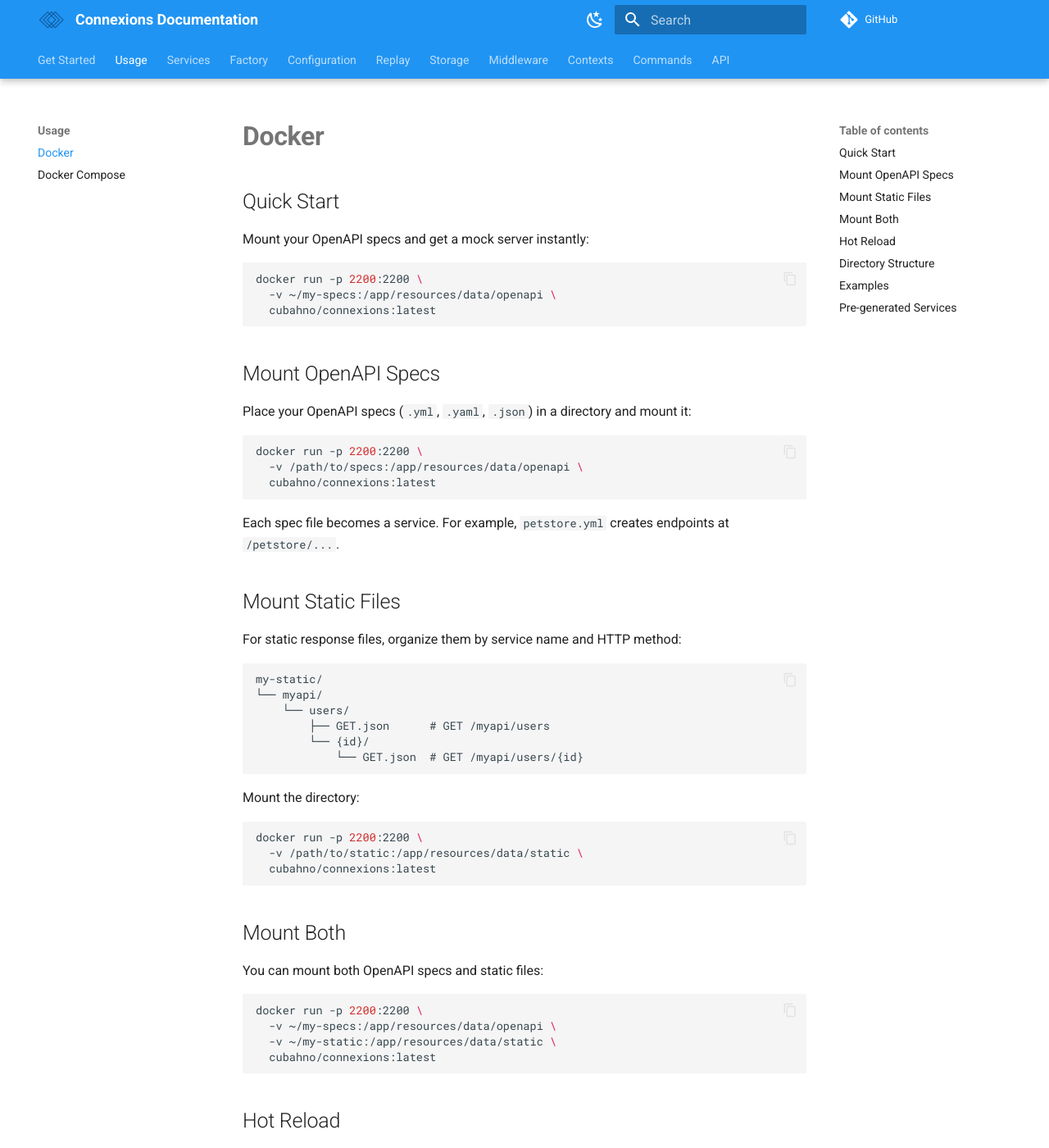
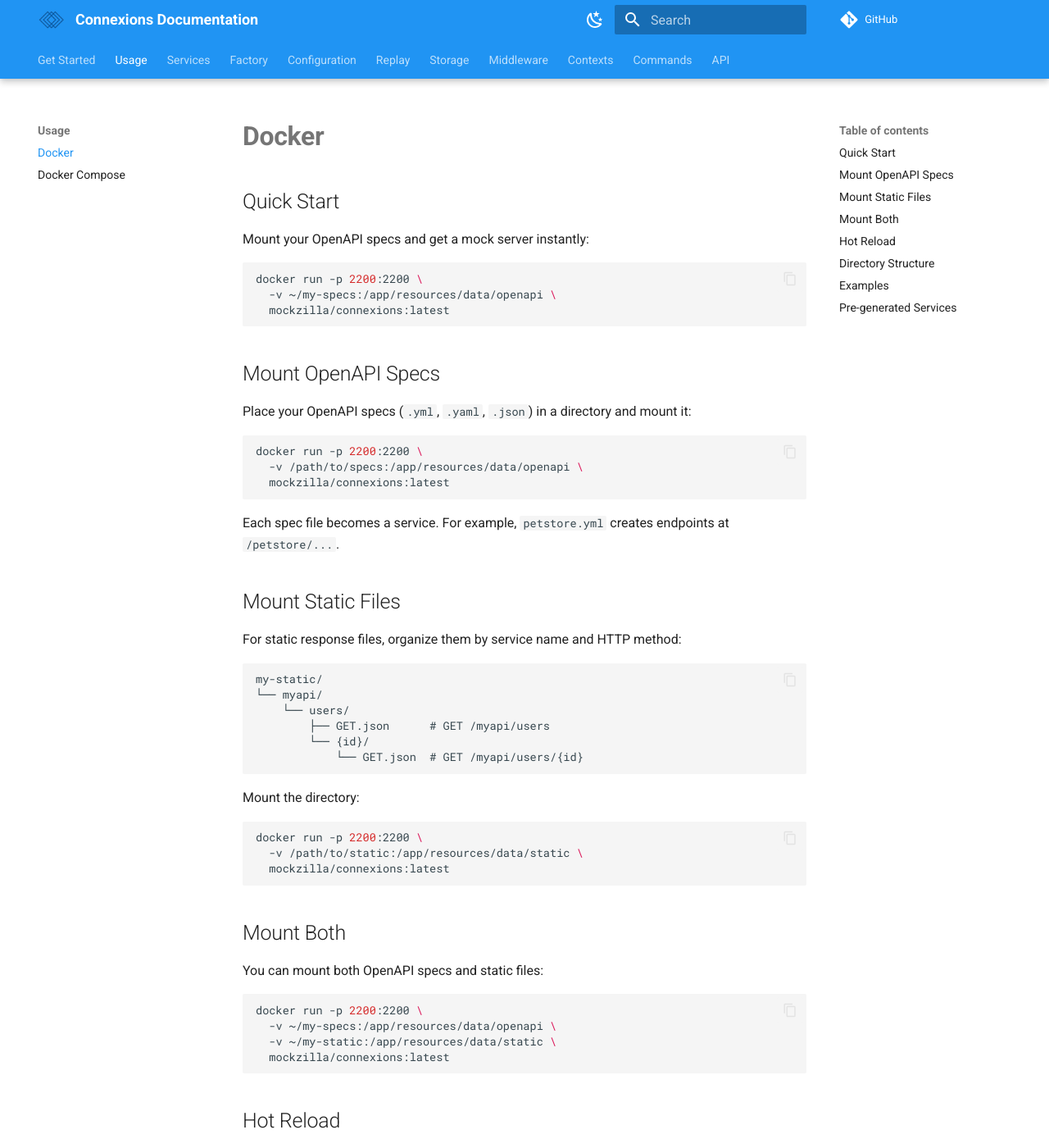
Before and after one commit to cubahno/connexions, an MkDocs documentation site: the page built from docs/usage/docker.md, in a window 1280 px wide and 1400 px high. Shown: the whole window at 82% size. Built offline with MkDocs 1.6.1 and Material for MkDocs 9.7.7, drawn with Linux system fonts in a browser that asks for light colours; comment, search, counter and statistics services are not loaded.

Commit message:
Update docker repo (#157)

````diff
--- a/docs/usage/docker.md
+++ b/docs/usage/docker.md
@@ -5,7 +5,7 @@
 ```bash
 docker run -p 2200:2200 \
   -v ~/my-specs:/app/resources/data/openapi \
-  cubahno/connexions:latest
+  mockzilla/connexions:latest
 ```
 
 ## Mount OpenAPI Specs
@@ -15,7 +15,7 @@
 ```bash
 docker run -p 2200:2200 \
   -v /path/to/specs:/app/resources/data/openapi \
-  cubahno/connexions:latest
+  mockzilla/connexions:latest
 ```
 
 Each spec file becomes a service. For example, `petstore.yml` creates endpoints at `/petstore/...`.
@@ -38,7 +38,7 @@
 ```bash
 docker run -p 2200:2200 \
   -v /path/to/static:/app/resources/data/static \
-  cubahno/connexions:latest
+  mockzilla/connexions:latest
 ```
 
 ## Mount Both
@@ -49,7 +49,7 @@
 docker run -p 2200:2200 \
   -v ~/my-specs:/app/resources/data/openapi \
   -v ~/my-static:/app/resources/data/static \
-  cubahno/connexions:latest
+  mockzilla/connexions:latest
 ```
 
 ## Hot Reload
--- a/resources/openapi.yml
+++ b/resources/openapi.yml
@@ -4,7 +4,7 @@
   description: Internal API for the Connexions UI to manage and interact with mock services.
   version: v2.0.0
   contact:
-    name: cubahno
+    name: Mockzilla
 servers:
   - url: http://localhost:2200
     description: Local development server
````
Also changed, not shown: README.md (+1 -1 lines), docs/services.md (+1 -1 lines), docs/usage/docker-compose.md (+1 -1 lines), examples/docker/raw-specs/README.md (+1 -1 lines), 3 other files.
